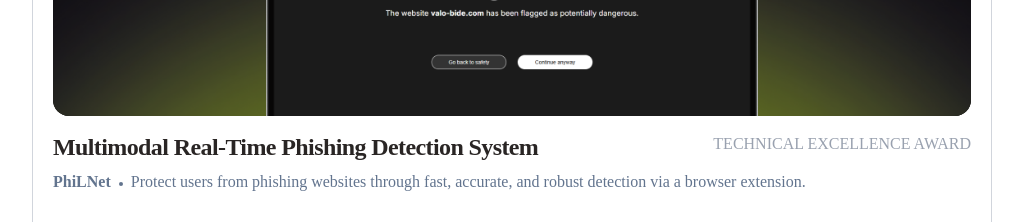
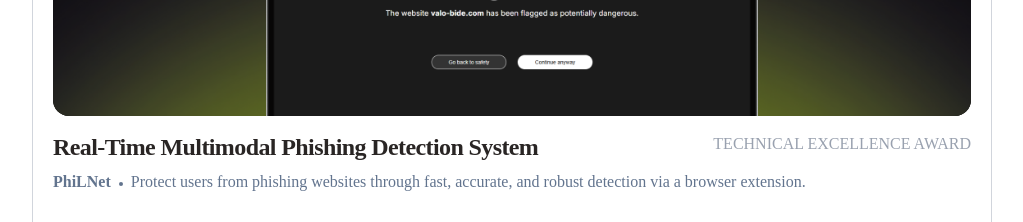
Before and after one commit to ianjure/portfolio, a Next.js app: page / in a window 1280 px wide. Shown: the part 1580-1802 px from the top of the page, without its empty margins (128-1151 px from the left). Built offline with nearby package versions, Linux system fonts and the light colour scheme.

Commit message:
philnet card changes

```diff
--- a/app/page.tsx
+++ b/app/page.tsx
@@ -102,7 +102,7 @@ export default function Home() {
               '/images/philnet-3.png',
               '/images/philnet-4.png',
             ]}
-            title="Multimodal Real-Time Phishing Detection System"
+            title="Real-Time Multimodal Phishing Detection System"
             award="TECHNICAL EXCELLENCE AWARD"
             name="PhiLNet"
             description="Protect users from phishing websites through fast, accurate, and robust detection via a browser extension."
```
